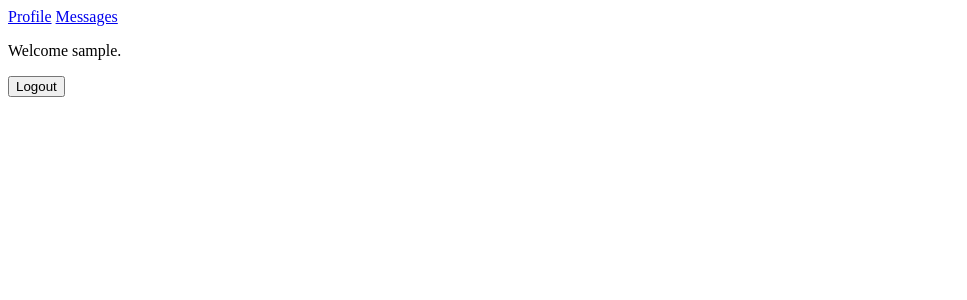
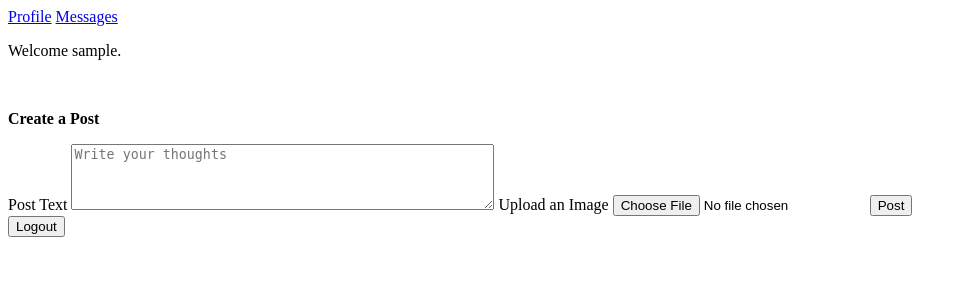
Before and after one commit to ArshadQamar/FirstFlaskProject, a Flask app: page /home in a window 1280 px wide. Shown: the top 300 px of the page, without its empty margins (0-967 px from the left). Run offline with Flask 3, Linux system fonts and the light colour scheme; the visitor is signed in with stand-in values (Sample User, id 1).

Commit message:
created a prototype post functionality

```diff
--- a/app.py
+++ b/app.py
@@ -80,7 +80,7 @@ def login():
 
 
 # Home page
-@app.route("/home")
+@app.route("/home", methods=['GET', 'POST'])
 def home():
 
     # getting the username from the session started and storing it in name
@@ -89,6 +89,13 @@ def home():
     if not name:
     # returning login page if there's no session
         return redirect(url_for("login"))
+
+    if request.method == 'POST':
+       text = request.form.get('post_text')
+       file = request.files.get('post_image')
+       if not text and not file:
+           return "Both fields can not be empty"
+
 
     # returning home.html by injecting name variable of home route to name variable present in html jinja template
     return render_template("home.html", name=name)
--- a/templates/home.html
+++ b/templates/home.html
@@ -11,6 +11,17 @@
 
     {% if name %}
         <p> Welcome {{name}}.</p>
+        <br>
+        <p><strong> Create a Post</strong></p>
+        <form action="/home" method="post">
+            <label for="Text">Post Text</label>
+            <textarea name="post_text" id="post_text" rows="4" cols="50" placeholder="Write your thoughts"></textarea>
+
+            <label for="post_image">Upload an Image</label>
+            <input type="file" name="post_image" id="post_image">
+            <button type="submit">Post</button>
+
+        </form>
         <a href="/logout">
             <button>Logout</button>
         </a>
```
